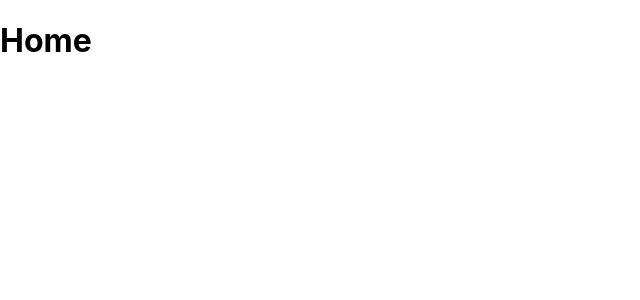
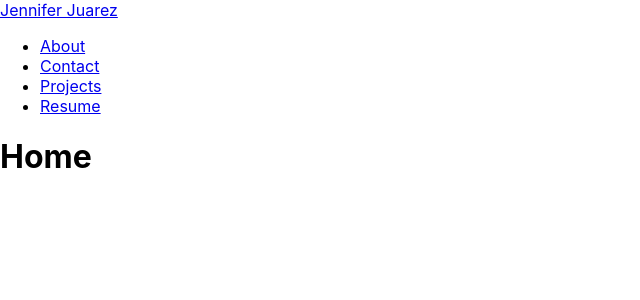
Before and after one commit to J3NNog1/jennifers-react-portfolio, a React (Create React App) app: page / in a window 1280 px wide. Shown: the top 300 px of the page, without its empty margins (0-640 px from the left). Built offline with nearby package versions, Linux system fonts and the light colour scheme.

Commit message:
create and implement NavBar

```diff
--- a/src/App.js
+++ b/src/App.js
@@ -1,4 +1,5 @@
 import { Routes, Route } from 'react-router-dom'
+import NavBar from './components/NavBar'
 import About from './pages/About'
 import Contact from './pages/Contact'
 import Home from './pages/Home'
@@ -8,6 +9,8 @@
 
 function App() {
   return (
+   <main>
+    <NavBar />
     <Routes>
       <Route
           path='/about'
@@ -30,6 +33,7 @@
           element={<Resume />}
         />
     </Routes>
+    </main>
   );
 }
 
--- /dev/null
+++ b/src/components/NavBar.js
@@ -0,0 +1,48 @@
+import { Link } from "react-router-dom"
+
+
+function NavBar() {
+    return (
+        <nav>
+            <Link
+                to='/'
+            >
+                Jennifer Juarez
+            </Link>
+
+            <ul>
+                <li>
+                    <Link
+                        to='/about'
+                    >
+                        About
+                    </Link>
+                </li>
+
+                <li>
+                    <Link
+                        to='/contact'
+                    >
+                        Contact
+                    </Link>
+                </li>
+                <li>
+                    <Link
+                        to='/projects'
+                    >
+                        Projects
+                    </Link>
+                </li>
+                <li>
+                    <Link
+                        to='/resume'
+                    >
+                        Resume
+                    </Link>
+                </li>
+            </ul>
+        </nav>
+    )
+}
+
+export default NavBar;
```
